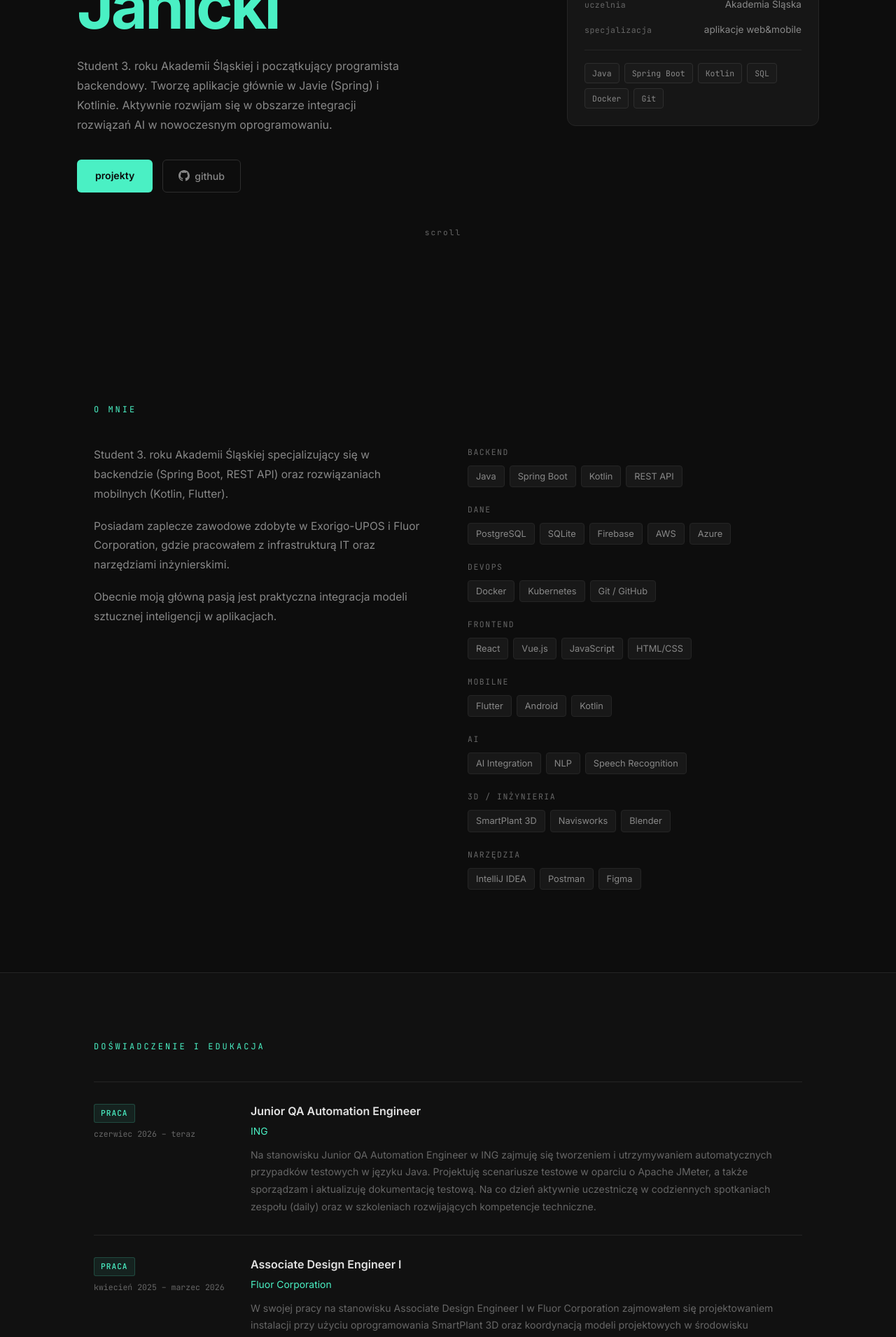
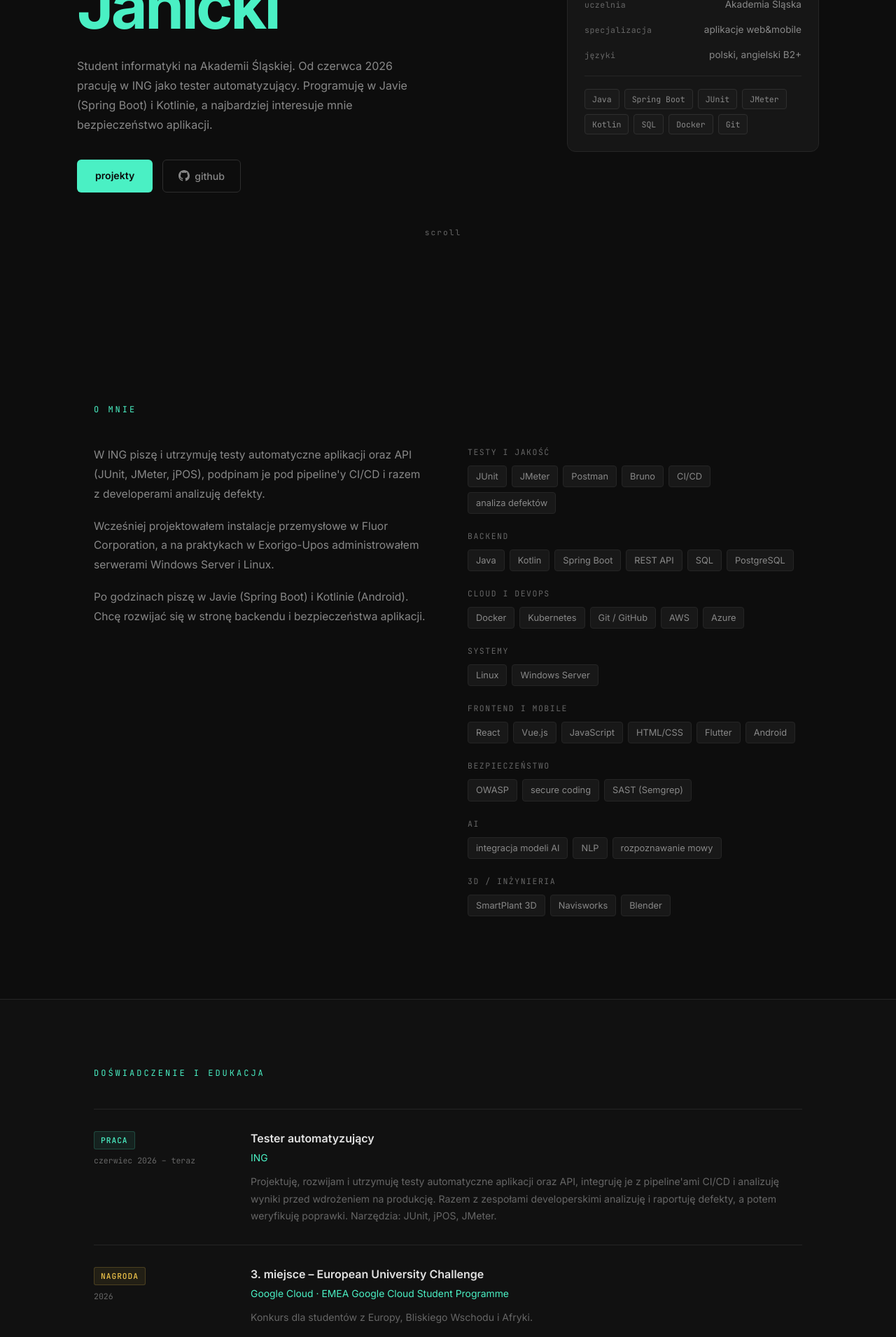
Before and after one commit to Mafu2k/portofliO, a Vue app: page / in a window 1280 px wide. Shown: the part 320-2230 px from the top of the page at 70% size. Built offline with nearby package versions, Linux system fonts and the light colour scheme.

Commit message:
Treści zgodne z CV: rola, doświadczenie, umiejętności, nagroda, kolejność projektów; automatyczny deploy

```diff
--- a/index.html
+++ b/index.html
@@ -4,7 +4,7 @@
     <meta charset="UTF-8" />
     <link rel="icon" type="image/png" href="/src/kot.png" />
     <meta name="viewport" content="width=device-width, initial-scale=1.0" />
-    <meta name="description" content="Portfolio Łukasza Janickiego – Backend Developer, Java, Spring Boot, AI Integration. Student informatyki z Akademii Śląskiej." />
+    <meta name="description" content="Łukasz Janicki – tester automatyzujący w ING (Java, Spring Boot, JUnit, JMeter). Projekty, doświadczenie i kontakt." />
     <title>Łukasz Janicki – Portfolio</title>
   </head>
   <body>
--- a/src/App.vue
+++ b/src/App.vue
@@ -9,7 +9,7 @@
           <a href="#projekty">projekty</a>
           <a href="#kontakt">kontakt</a>
         </div>
-        <button class="nav-burger" @click="mobileOpen = !mobileOpen" :class="{ open: mobileOpen }">
+        <button class="nav-burger" aria-label="Menu" :aria-expanded="mobileOpen" @click="mobileOpen = !mobileOpen" :class="{ open: mobileOpen }">
           <span/><span/><span/>
         </button>
       </div>
@@ -23,15 +23,15 @@
     <section class="hero" id="top">
       <div class="hero-wrap">
         <div class="hero-left">
-          <p class="hero-kicker" ref="kicker">student informatyki / backend dev</p>
+          <p class="hero-kicker" ref="kicker">tester automatyzujący · java / spring boot</p>
           <h1 class="hero-h1" ref="heroTitle">
             <span class="h1-line" ref="line1">Łukasz</span>
             <span class="h1-line accent-line" ref="line2">Janicki</span>
           </h1>
           <p class="hero-bio" ref="heroBio">
-            Student 3. roku Akademii Śląskiej i początkujący programista backendowy.
-            Tworzę aplikacje głównie w Javie (Spring) i Kotlinie. Aktywnie rozwijam się
-            w obszarze integracji rozwiązań AI w nowoczesnym oprogramowaniu.
+            Student informatyki na Akademii Śląskiej. Od czerwca 2026 pracuję w ING
+            jako tester automatyzujący. Programuję w Javie (Spring Boot) i Kotlinie,
+            a najbardziej interesuje mnie bezpieczeństwo aplikacji.
           </p>
           <div class="hero-btns" ref="heroBtns">
             <a href="#projekty" class="btn-fill">projekty</a>
@@ -44,6 +44,10 @@
         <div class="hero-right" ref="heroRight">
           <div class="hero-card">
             <div class="hc-row">
+              <span class="hc-label">obecnie</span>
+              <span class="hc-val">ING · QA automation</span>
+            </div>
+            <div class="hc-row">
               <span class="hc-label">lokalizacja</span>
               <span class="hc-val">Knurów, śląsk</span>
             </div>
@@ -54,6 +58,10 @@
             <div class="hc-row">
               <span class="hc-label">specjalizacja</span>
               <span class="hc-val">aplikacje web&mobile</span>
+            </div>
+            <div class="hc-row">
+              <span class="hc-label">języki</span>
+              <span class="hc-val">polski, angielski B2+</span>
             </div>
 
             <div class="hc-divider"/>
@@ -75,16 +83,16 @@
         <div class="about-grid">
           <div class="about-text">
             <p>
-              Student 3. roku Akademii Śląskiej specjalizujący się w backendzie
-              (Spring Boot, REST API) oraz rozwiązaniach mobilnych (Kotlin, Flutter).
+              W ING piszę i utrzymuję testy automatyczne aplikacji oraz API (JUnit, JMeter, jPOS),
+              podpinam je pod pipeline'y CI/CD i razem z developerami analizuję defekty.
             </p>
             <p>
-              Posiadam zaplecze zawodowe zdobyte w Exorigo-UPOS i Fluor Corporation,
-              gdzie pracowałem z infrastrukturą IT oraz narzędziami inżynierskimi.
+              Wcześniej projektowałem instalacje przemysłowe w Fluor Corporation, a na praktykach
+              w Exorigo-Upos administrowałem serwerami Windows Server i Linux.
             </p>
             <p>
-              Obecnie moją główną pasją jest praktyczna integracja modeli sztucznej
-              inteligencji w aplikacjach.
+              Po godzinach piszę w Javie (Spring Boot) i Kotlinie (Android). Chcę rozwijać się
+              w stronę backendu i bezpieczeństwa aplikacji.
             </p>
           </div>
           <div class="about-skills">
@@ -105,7 +113,7 @@
         <div class="xp-list">
           <div v-for="item in timeline" :key="item.title" class="xp-item reveal-item">
             <div class="xp-meta">
-              <span class="xp-type" :class="item.type">{{ item.type === 'edu' ? 'edu' : 'praca' }}</span>
+              <span class="xp-type" :class="item.type">{{ typeLabels[item.type] }}</span>
               <span class="xp-period">{{ item.period }}</span>
             </div>
             <div class="xp-body">
@@ -146,7 +154,6 @@
             <div class="pc-top">
               <span class="pc-lang-dot" :style="{ background: langColor(p.lang) }"/>
               <span class="pc-lang mono">{{ p.lang }}</span>
-              <span class="pc-date mono">{{ p.updated }}</span>
             </div>
             <h3 class="pc-title">{{ p.title }}</h3>
             <p class="pc-desc">{{ p.desc }}</p>
@@ -166,8 +173,8 @@
           <div class="contact-left">
             <h2 class="contact-h2">porozmawiajmy</h2>
             <p class="contact-sub">
-              Najszybciej odpowiem na maila. Chętnie porozmawiam o możliwościach
-              współpracy lub stażu.
+              Najszybciej odpowiem na maila. Chętnie porozmawiam o pracy,
+              współpracy albo ciekawym projekcie.
             </p>
           </div>
           <div class="contact-right">
@@ -213,6 +220,7 @@ gsap.registerPlugin(ScrollTrigger)
 
 const ALL = 'Wszystkie'
 const DEFAULT_LANG_COLOR = '#4af0c4'
+const TYPE_LABELS = { work: 'praca', award: 'nagroda', edu: 'edu' }
 
 export default {
   data() {
@@ -223,6 +231,7 @@ export default {
       skills,
       timeline,
       projects,
+      typeLabels: TYPE_LABELS,
     }
   },
 
@@ -243,7 +252,9 @@ export default {
   },
 
   mounted() {
-    this.initNav()
+    const reduceMotion = window.matchMedia('(prefers-reduced-motion: reduce)').matches
+    this.initNav(reduceMotion)
+    if (reduceMotion) return
     this.initHero()
     this.initScrollReveal()
   },
@@ -257,8 +268,8 @@ export default {
       return langColors[lang] ?? DEFAULT_LANG_COLOR
     },
 
-    initNav() {
-      gsap.from(this.$refs.nav, {
+    initNav(reduceMotion) {
+      if (!reduceMotion) gsap.from(this.$refs.nav, {
         y: -24,
         opacity: 0,
         duration: 0.7,
@@ -725,6 +736,12 @@ export default {
   border: 1px solid rgba(74, 240, 196, 0.2);
 }
 
+.xp-type.award {
+  background: rgba(240, 196, 74, 0.08);
+  color: #f0c44a;
+  border: 1px solid rgba(240, 196, 74, 0.2);
+}
+
 .xp-type.edu {
   background: rgba(255, 255, 255, 0.04);
   color: var(--muted2);
--- a/src/data/profile.js
+++ b/src/data/profile.js
@@ -1,54 +1,74 @@
-export const coreStack = ['Java', 'Spring Boot', 'Kotlin', 'SQL', 'Docker', 'Git']
+export const coreStack = ['Java', 'Spring Boot', 'JUnit', 'JMeter', 'Kotlin', 'SQL', 'Docker', 'Git']
 
 export const skills = [
-  { name: 'backend', tags: ['Java', 'Spring Boot', 'Kotlin', 'REST API'] },
-  { name: 'dane', tags: ['PostgreSQL', 'SQLite', 'Firebase', 'AWS', 'Azure'] },
-  { name: 'devops', tags: ['Docker', 'Kubernetes', 'Git / GitHub'] },
-  { name: 'frontend', tags: ['React', 'Vue.js', 'JavaScript', 'HTML/CSS'] },
-  { name: 'mobilne', tags: ['Flutter', 'Android', 'Kotlin'] },
-  { name: 'ai', tags: ['AI Integration', 'NLP', 'Speech Recognition'] },
+  { name: 'testy i jakość', tags: ['JUnit', 'JMeter', 'Postman', 'Bruno', 'CI/CD', 'analiza defektów'] },
+  { name: 'backend', tags: ['Java', 'Kotlin', 'Spring Boot', 'REST API', 'SQL', 'PostgreSQL'] },
+  { name: 'cloud i devops', tags: ['Docker', 'Kubernetes', 'Git / GitHub', 'AWS', 'Azure'] },
+  { name: 'systemy', tags: ['Linux', 'Windows Server'] },
+  { name: 'frontend i mobile', tags: ['React', 'Vue.js', 'JavaScript', 'HTML/CSS', 'Flutter', 'Android'] },
+  { name: 'bezpieczeństwo', tags: ['OWASP', 'secure coding', 'SAST (Semgrep)'] },
+  { name: 'ai', tags: ['integracja modeli AI', 'NLP', 'rozpoznawanie mowy'] },
   { name: '3d / inżynieria', tags: ['SmartPlant 3D', 'Navisworks', 'Blender'] },
-  { name: 'narzędzia', tags: ['IntelliJ IDEA', 'Postman', 'Figma'] },
 ]
 
 export const timeline = [
   {
     type: 'work',
-    title: 'Junior QA Automation Engineer',
+    title: 'Tester automatyzujący',
     org: 'ING',
     period: 'czerwiec 2026 – teraz',
-    desc: 'Na stanowisku Junior QA Automation Engineer w ING zajmuję się tworzeniem i utrzymywaniem automatycznych przypadków testowych w języku Java. Projektuję scenariusze testowe w oparciu o Apache JMeter, a także sporządzam i aktualizuję dokumentację testową. Na co dzień aktywnie uczestniczę w codziennych spotkaniach zespołu (daily) oraz w szkoleniach rozwijających kompetencje techniczne.',
+    desc: "Projektuję, rozwijam i utrzymuję testy automatyczne aplikacji oraz API, integruję je z pipeline'ami CI/CD i analizuję wyniki przed wdrożeniem na produkcję. Razem z zespołami developerskimi analizuję i raportuję defekty, a potem weryfikuję poprawki. Narzędzia: JUnit, jPOS, JMeter.",
+  },
+  {
+    type: 'award',
+    title: '3. miejsce – European University Challenge',
+    org: 'Google Cloud · EMEA Google Cloud Student Programme',
+    period: '2026',
+    desc: 'Konkurs dla studentów z Europy, Bliskiego Wschodu i Afryki.',
   },
   {
     type: 'work',
     title: 'Associate Design Engineer I',
     org: 'Fluor Corporation',
     period: 'kwiecień 2025 – marzec 2026',
-    desc: 'W swojej pracy na stanowisku Associate Design Engineer I w Fluor Corporation zajmowałem się projektowaniem instalacji przy użyciu oprogramowania SmartPlant 3D oraz koordynacją modeli projektowych w środowisku Navisworks oraz na schematach P&ID.',
+    desc: 'Projektowałem instalacje przemysłowe w SmartPlant 3D na podstawie schematów P&ID i koordynowałem modele projektowe w Navisworks, wyłapując kolizje między branżami przed wydaniem dokumentacji.',
   },
   {
     type: 'work',
-    title: 'Junior Service Technician',
-    org: 'Exorigo-UPOS',
+    title: 'Młodszy serwisant (praktyki)',
+    org: 'Exorigo-Upos',
     period: 'lipiec – sierpień 2024',
-    desc: 'Podczas praktyk w Exorigo-Upos pracowałem w laboratorium serwisowym, gdzie zajmowałem się wdrażaniem, konfiguracją i administracją serwerów opartych na systemie Windows Server oraz Linux. Moje zadania obejmowały również diagnostykę i naprawę sprzętu komputerowego, w tym testowanie oraz serwisowanie urządzeń skanujących marki Honeywell i innych urządzeń.',
+    desc: 'Wdrażałem, konfigurowałem i administrowałem serwery Windows Server i Linux w laboratorium serwisowym. Diagnozowałem i naprawiałem sprzęt komputerowy, testowałem i serwisowałem m.in. skanery Honeywell.',
   },
   {
     type: 'edu',
     title: 'Inżynieria informatyki',
     org: 'Akademia Śląska, Katowice',
     period: 'październik 2023 – teraz',
-    desc: 'Specjalizacja: aplikacje webowe i mobilne. Aktualnie trzeci rok.',
+    desc: 'Specjalizacja: aplikacje webowe i mobilne.',
   },
 ]
 
 export const projects = [
   {
+    title: 'fakeOLX',
+    lang: 'Kotlin',
+    desc: 'Aplikacja na Androida w stylu OLX: konta, ogłoszenia z kategoriami i zarządzanie własnymi wpisami. Kod przeskanowany SAST-em (Semgrep).',
+    tech: ['Kotlin', 'Jetpack Compose', 'Firebase'],
+    link: 'https://github.com/Mafu2k/fakeOLX',
+  },
+  {
+    title: 'Finanse-Domowe-Android',
+    lang: 'Kotlin',
+    desc: 'Domowy budżet na Androida: konta, cele, płatności cykliczne, wykresy i kursy walut z NBP.',
+    tech: ['Kotlin', 'Jetpack Compose', 'Room'],
+    link: 'https://github.com/Mafu2k/Finanse-Domowe-Android',
+  },
+  {
     title: 'Shinecar44',
     lang: 'JavaScript',
-    desc: 'Komercyjna strona dla studia car detailingu Shinecar44. Oferta, galeria realizacji i kontakt, wdrożona na shinecar44.pl.',
+    desc: 'Strona zrealizowana i wdrożona komercyjnie dla studia car detailingu: oferta, galeria realizacji i kontakt. Mój pierwszy projekt oddany na produkcję.',
     tech: ['JS', 'HTML', 'CSS', 'Bootstrap'],
-    updated: 'lip 2026',
     link: 'https://github.com/Mafu2k/Shinecar44',
   },
   {
@@ -56,7 +76,6 @@ export const projects = [
     lang: 'PHP',
     desc: 'Aplikacja webowa w Yii 2 do zapisywania podróży: CRUD, walidacja, logowanie, migracje i REST API.',
     tech: ['PHP', 'Yii 2', 'SQLite', 'REST API'],
-    updated: 'lip 2026',
     link: 'https://github.com/Mafu2k/php---dziennik-podrozy',
   },
   {
@@ -64,7 +83,6 @@ export const projects = [
     lang: 'TypeScript',
     desc: 'Mobilne portfolio w React Native (Expo). Profil, lista projektów z edycją i zapis lokalny w AsyncStorage.',
     tech: ['React Native', 'Expo', 'TypeScript'],
-    updated: 'lip 2026',
     link: 'https://github.com/Mafu2k/portfolio-IOS',
   },
   {
@@ -72,7 +90,6 @@ export const projects = [
     lang: 'Python',
     desc: 'Program na Windows zmniejszający PDF-y przez kompresję samych obrazów. Tekst i wektory zostają ostre, obsługuje wiele plików naraz.',
     tech: ['Python', 'PyMuPDF', 'Tkinter'],
-    updated: 'cze 2026',
     link: 'https://github.com/Mafu2k/pdf-kompresor',
   },
   {
@@ -80,7 +97,6 @@ export const projects = [
     lang: 'TypeScript',
     desc: 'Tłumacz w czasie rzeczywistym dla 5 języków: rozmowa głosowa, tekst i OCR ze zdjęcia. Clean Architecture, CI.',
     tech: ['Next.js', 'TypeScript', 'Tailwind', 'Web Speech API'],
-    updated: 'cze 2026',
     link: 'https://github.com/Mafu2k/lingua',
   },
   {
@@ -88,7 +104,6 @@ export const projects = [
     lang: 'Java',
     desc: 'Aplikacja do zarządzania zadaniami. REST API zbudowane w Spring Boocie.',
     tech: ['Java', 'Spring Boot', 'REST API'],
-    updated: 'kwi 2026',
     link: 'https://github.com/Mafu2k/task-app',
   },
   {
@@ -96,7 +111,6 @@ export const projects = [
     lang: 'C#',
     desc: 'Narzędzie desktopowe do optymalizacji Windows 11. Obsługa kilku języków interfejsu, modułowy design.',
     tech: ['C#', '.NET', 'WPF'],
-    updated: 'kwi 2026',
     link: 'https://github.com/Mafu2k/OPSW11',
   },
   {
@@ -104,7 +118,6 @@ export const projects = [
     lang: 'HTML',
     desc: 'Strona dla firmy instalacyjno-budowlanej. Responsywny layout, prosta i przejrzysta struktura.',
     tech: ['HTML', 'CSS', 'JS'],
-    updated: 'kwi 2026',
     link: 'https://github.com/Mafu2k/WoloPIPE',
   },
   {
@@ -112,7 +125,6 @@ export const projects = [
     lang: 'JavaScript',
     desc: 'Strona firmy od konstrukcji stalowych i cięcia CNC: oferta, galeria realizacji, kontakt. Deploy na GitHub Pages.',
     tech: ['React', 'Tailwind', 'GSAP'],
-    updated: 'mar 2026',
     link: 'https://github.com/Mafu2k/kon-spaw',
   },
   {
@@ -120,7 +132,6 @@ export const projects = [
     lang: 'Figma',
     desc: 'Projekt UI aplikacji iOS do budowania nawyków: serie, statystyki i ranking ze znajomymi.',
     tech: ['Figma', 'UI/UX', 'iOS'],
-    updated: 'mar 2026',
     link: 'https://github.com/Mafu2k/Streakify---IOS',
   },
   {
@@ -128,31 +139,13 @@ export const projects = [
     lang: 'Java',
     desc: 'Backend systemu zgłoszeń serwisowych: REST API, statusy, priorytety i testy jednostkowe.',
     tech: ['Java', 'Spring Boot', 'JPA', 'JUnit'],
-    updated: 'sty 2026',
     link: 'https://github.com/Mafu2k/SZA---helpdesk--v.0.0.1',
-  },
-  {
-    title: 'fakeOLX',
-    lang: 'Kotlin',
-    desc: 'Aplikacja na Androida w stylu OLX: konta, ogłoszenia z kategoriami i zarządzanie własnymi wpisami.',
-    tech: ['Kotlin', 'Jetpack Compose', 'Firebase'],
-    updated: 'sty 2026',
-    link: 'https://github.com/Mafu2k/fakeOLX',
-  },
-  {
-    title: 'Finanse-Domowe-Android',
-    lang: 'Kotlin',
-    desc: 'Domowy budżet na Androida: konta, cele, płatności cykliczne, wykresy i kursy walut z NBP.',
-    tech: ['Kotlin', 'Jetpack Compose', 'Room'],
-    updated: 'sty 2026',
-    link: 'https://github.com/Mafu2k/Finanse-Domowe-Android',
   },
   {
     title: 'Contact-Manager',
     lang: 'JavaScript',
     desc: 'Książka adresowa w czystym JS: CRUD na API, wyszukiwanie, sortowanie i ulubione w localStorage.',
     tech: ['JavaScript', 'Webpack'],
-    updated: 'sty 2026',
     link: 'https://github.com/Mafu2k/Contact-Manager',
   },
   {
@@ -160,7 +153,6 @@ export const projects = [
     lang: 'Java',
     desc: 'Aplikacja AAC dla osób z trudnościami w mówieniu: tablice symboli z syntezą mowy, SOS, panel opiekuna. Projekt zespołowy.',
     tech: ['Spring Boot', 'Spring Security', 'Thymeleaf'],
-    updated: 'gru 2025',
     link: 'https://github.com/Mafu2k/aac-app-web',
   },
   {
@@ -168,7 +160,6 @@ export const projects = [
     lang: 'Python',
     desc: 'Dashboard analityczny zamówień: zestawienia SQL we Flasku, frontend w Reakcie.',
     tech: ['Flask', 'React', 'MySQL'],
-    updated: 'lis 2025',
     link: 'https://github.com/Mafu2k/foodpanda-analytics-system',
   },
   {
@@ -176,7 +167,6 @@ export const projects = [
     lang: 'Java',
     desc: 'Lista zadań z kontami użytkowników. Jeden z pierwszych projektów ze Spring Bootem.',
     tech: ['Spring Boot', 'Spring Security', 'Thymeleaf'],
-    updated: 'cze 2025',
     link: 'https://github.com/Mafu2k/todolist',
   },
   {
@@ -184,7 +174,6 @@ export const projects = [
     lang: 'TypeScript',
     desc: 'Portfolio fikcyjnego studia architektury, ćwiczenie z animacji i przejść między stronami.',
     tech: ['React', 'TypeScript', 'GSAP'],
-    updated: '2025',
     link: 'https://github.com/Mafu2k/portfolio-v1.0.0.1',
   },
 ]
```
Also changed, not shown: 1 other file (tests, documents, lock files or other folders).
